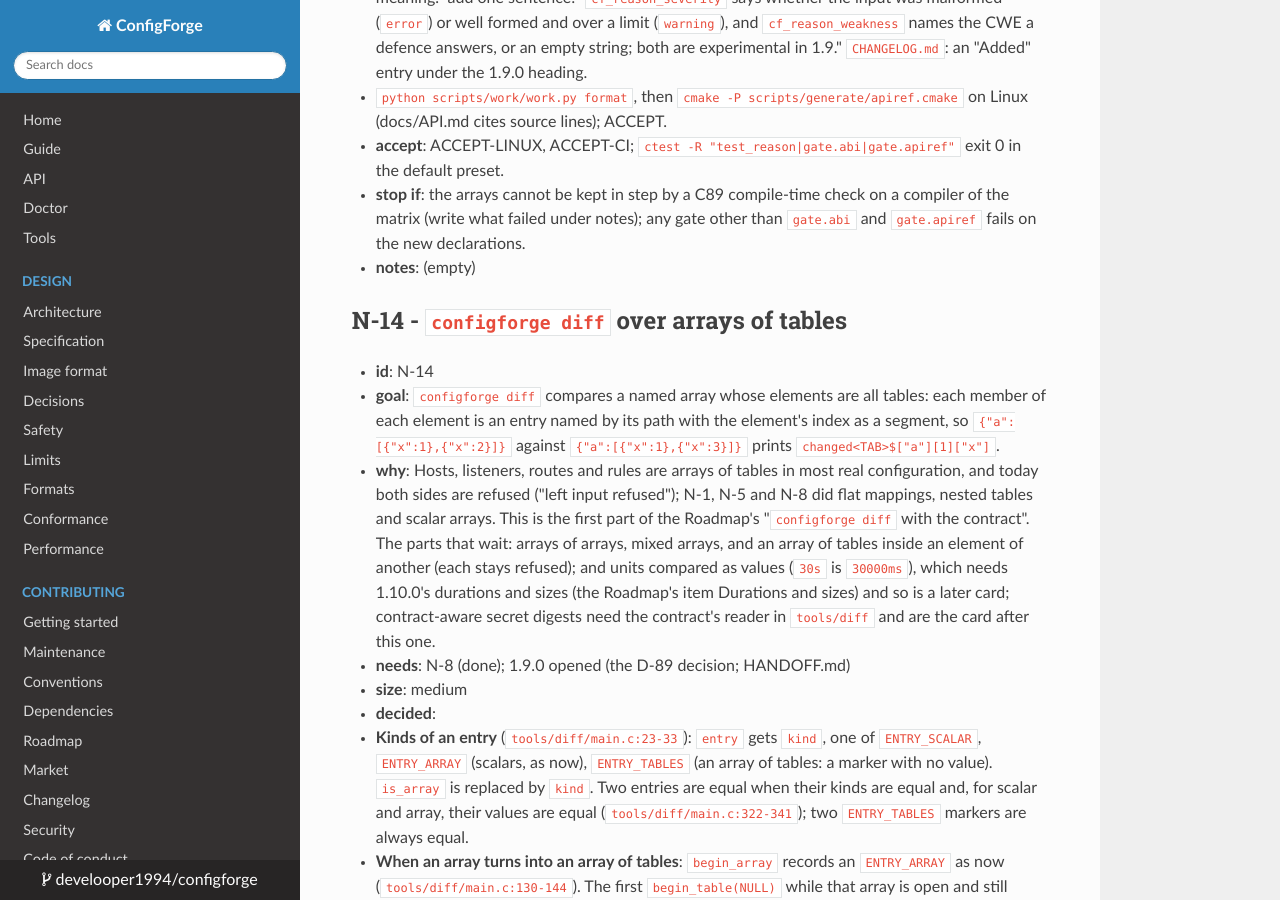
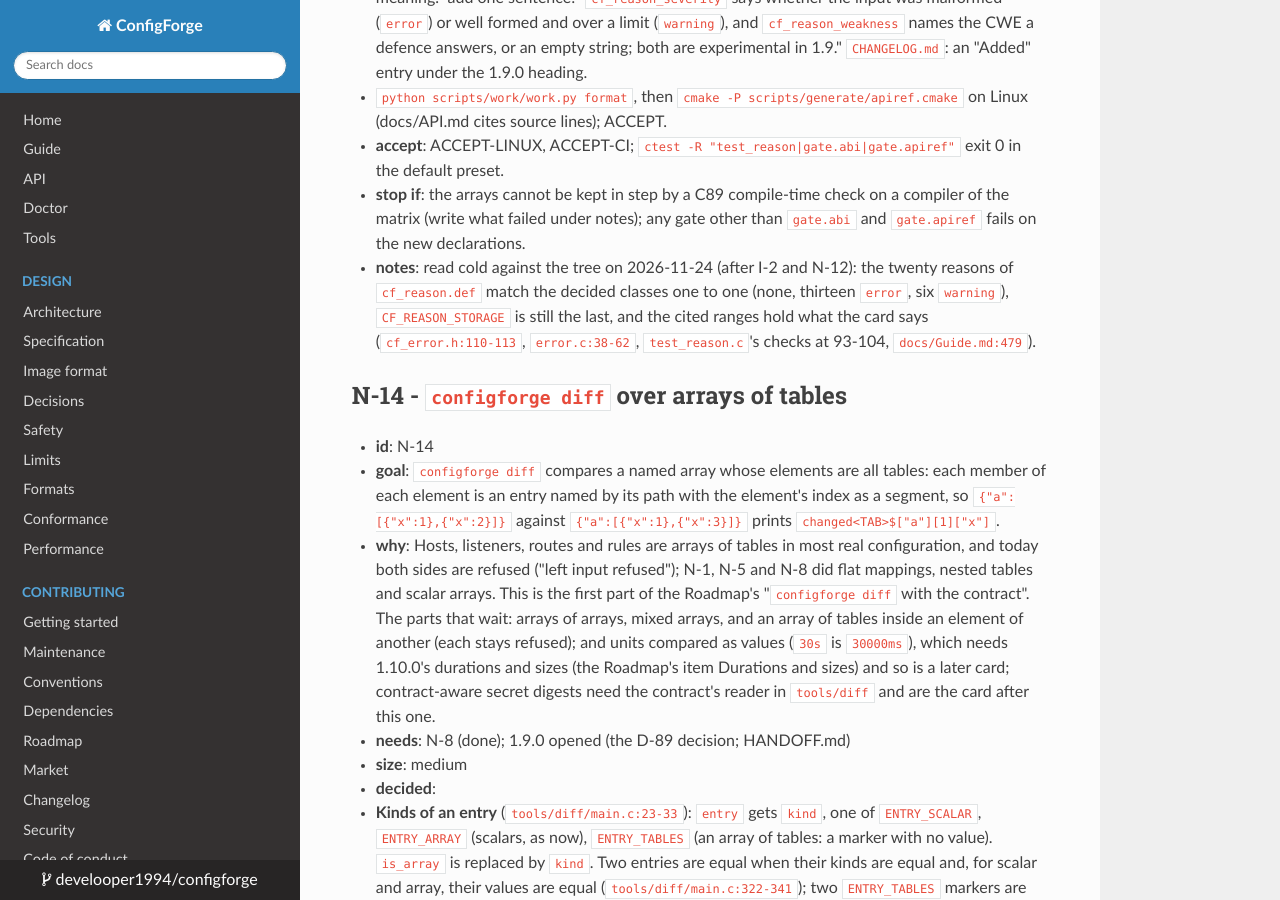
Before and after one commit to develooper1994/configforge, an MkDocs documentation site: the page built from docs/plan/N-next.md, in a window 1280 px wide and 900 px high, scrolled down 4103 px. Built offline with MkDocs 1.6.1, drawn with Linux system fonts in a browser that asks for light colours.

Commit message:
plan: N-13 read cold against the tree
Co-Authored-By: Claude Opus 5.5 <noreply@anthropic.com>

```diff
--- a/docs/plan/N-next.md
+++ b/docs/plan/N-next.md
@@ -69,7 +69,7 @@ files only (N-15). Each is its own branch and lands alone. I-2, which opens
   7. `python scripts/work/work.py format`, then `cmake -P scripts/generate/apiref.cmake` on Linux (docs/API.md cites source lines); ACCEPT.
 * **accept**: ACCEPT-LINUX, ACCEPT-CI; `ctest -R "test_reason|gate.abi|gate.apiref"` exit 0 in the default preset.
 * **stop if**: the arrays cannot be kept in step by a C89 compile-time check on a compiler of the matrix (write what failed under notes); any gate other than `gate.abi` and `gate.apiref` fails on the new declarations.
-* **notes**: (empty)
+* **notes**: read cold against the tree on 2026-11-24 (after I-2 and N-12): the twenty reasons of `cf_reason.def` match the decided classes one to one (none, thirteen `error`, six `warning`), `CF_REASON_STORAGE` is still the last, and the cited ranges hold what the card says (`cf_error.h:110-113`, `error.c:38-62`, `test_reason.c`'s checks at 93-104, `docs/Guide.md:479`).
 
 ## N-14 - `configforge diff` over arrays of tables
 
```
